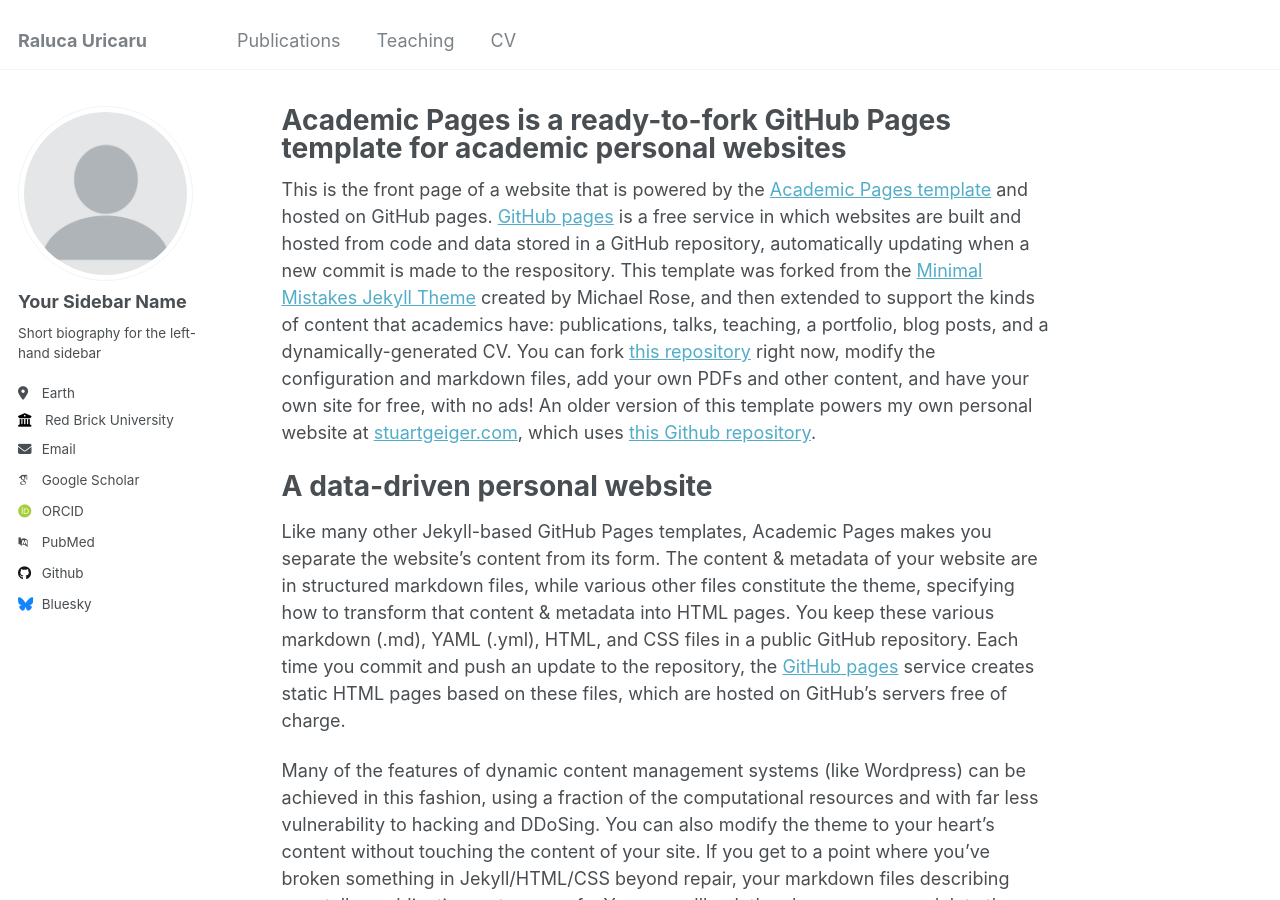
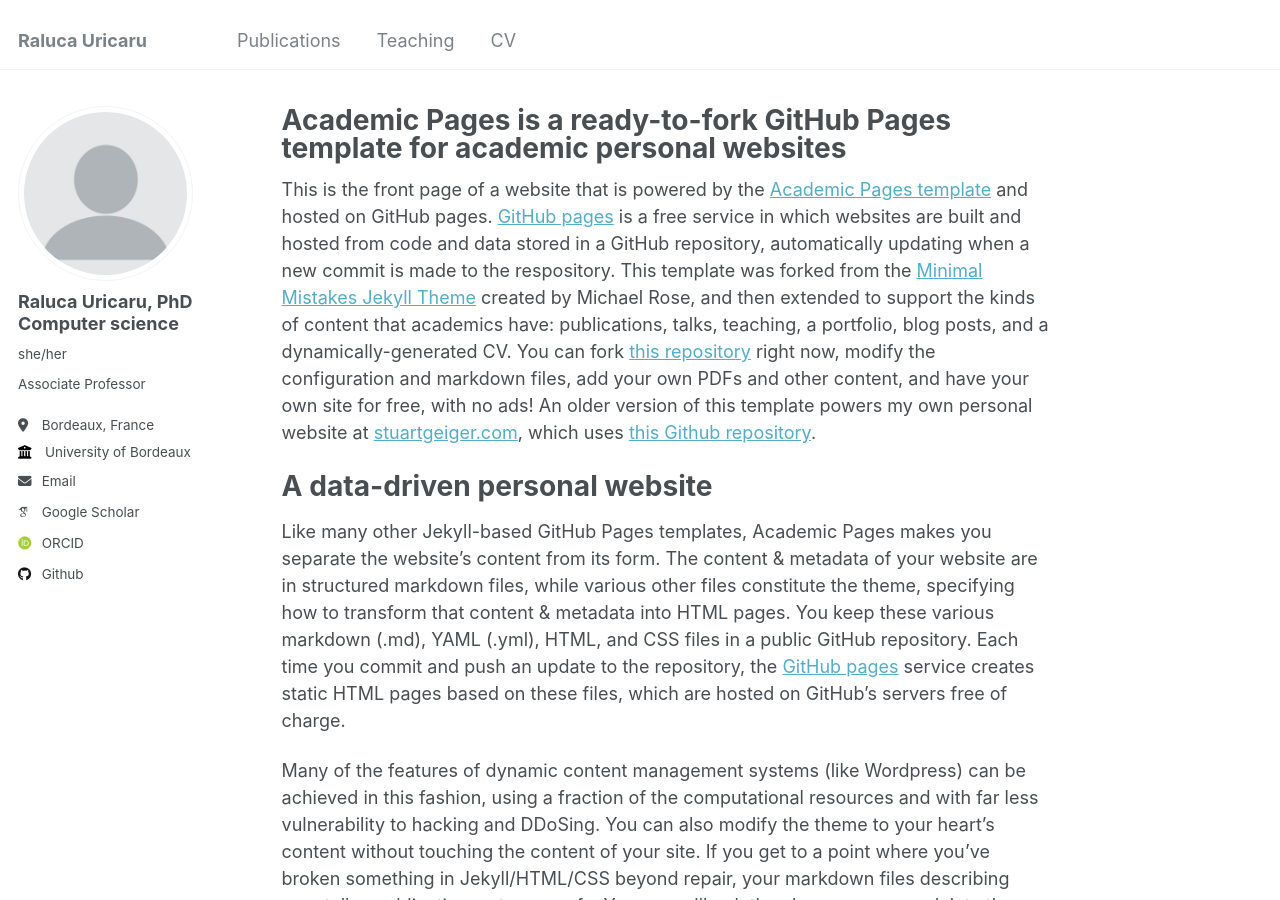
Before and after one commit to ruricaru/ruricaru.github.io, a Jekyll site: the page built from _pages/about.md, in a window 1280 px wide and 900 px high. Built offline with Jekyll 4.4.1, drawn with Linux system fonts in a browser that asks for light colours; some web fonts are replaced.

Commit message:
Update _config.yml

```diff
--- a/_config.yml
+++ b/_config.yml
@@ -11,7 +11,7 @@ locale                   : "en-US"
 title                    : "Raluca Uricaru"
 title_separator          : "-"
 name                     : &name "Raluca Uricaru"
-description              : &description "Associate Professor, University of Bordeaux, France"
+description              : &description "Raluca Uricaru's website"
 url                      : https://ruricaru.github.io # the base hostname & protocol for your site e.g. "https://mmistakes.github.io"
 baseurl                  : "" # the subpath of your site, e.g. "/blog"
 repository               : "ruricaru/ruricaru.github.io"
@@ -22,56 +22,56 @@ repository               : "ruricaru/ruricaru.github.io"
 author:
   # Biographic information
   avatar           : "profile.png"
-  name             : "Your Sidebar Name"
-  pronouns         : # example: "she/her"
-  bio              : "Short biography for the left-hand sidebar"
-  location         : "Earth"
-  employer         : "Red Brick University"
+  name             : "Raluca Uricaru, PhD Computer science"
+  pronouns         : "she/her"
+  bio              : "Associate Professor"
+  location         : "Bordeaux, France"
+  employer         : "University of Bordeaux"
   uri              : # URL
-  email            : "none@example.org"
+  email            : "(firstname).(lastname)@u-bordeaux.fr"
 
   # Academic websites
-  arxiv            : # URL - Update with the correct link to your profile
-  googlescholar    : "https://scholar.google.com/citations?user=PS_CX0AAAAAJ"
-  impactstory      : # URL
-  orcid            : "http://orcid.org/yourorcidurl"
-  semantic         : # URL
-  pubmed           : "https://www.ncbi.nlm.nih.gov/pubmed/?term=john+snow"
-  researchgate     : # URL
+  #arxiv            : # URL - Update with the correct link to your profile
+  googlescholar    : "https://scholar.google.com/citations?user=RalucaUricaru"
+  #impactstory      : # URL
+  orcid            : "https://orcid.org/0000-0002-5730-6428"
+  #semantic         : # URL
+  #pubmed           : "https://www.ncbi.nlm.nih.gov/pubmed/?term=john+snow"
+  #researchgate     : # URL
 
   # Repositories and software development
-  bitbucket        : # Username - Update with your username on the site
-  codepen          : # Username
-  dribbble         : # Username
-  github           : "academicpages"
-  kaggle           : # Username
-  stackoverflow    : # User number or user number and name (i.e., use "1" or "1/jeff-atwood")
+  #bitbucket        : # Username - Update with your username on the site
+  #codepen          : # Username
+  #dribbble         : # Username
+  github           : "ruricaru"
+  #kaggle           : # Username
+  #stackoverflow    : # User number or user number and name (i.e., use "1" or "1/jeff-atwood")
 
   # Social media
-  bluesky          : "bsky.app" # Replace this with you Bluesky username
-  facebook         : # Username
-  flickr           : # Username
-  foursquare       : # Username
-  goodreads        : # Username
-  google_plus      : # Username
-  keybase          : # Username
-  instagram        : # Username
-  lastfm           : # Username
-  linkedin         : # Username
-  mastodon         : # URL
-  medium           : # URL
-  pinterest        : # Username
-  soundcloud       : # Username
-  steam            : # Username
-  telegram         : # URL
-  tumblr           : # Username
-  twitter          : # Username for X / Twitter
-  vine             : # Username
-  weibo            : # Username
-  wikipedia        : # Username
-  xing             : # Username
-  youtube          : # Username
-  zhihu            : # URL
+  #bluesky          : "bsky.app" # Replace this with you Bluesky username
+  #facebook         : # Username
+  #flickr           : # Username
+  #foursquare       : # Username
+  #goodreads        : # Username
+  #google_plus      : # Username
+  #keybase          : # Username
+  #instagram        : # Username
+  #lastfm           : # Username
+  #linkedin         : # Username
+  #mastodon         : # URL
+  #medium           : # URL
+  #pinterest        : # Username
+  #soundcloud       : # Username
+  #steam            : # Username
+  #telegram         : # URL
+  #tumblr           : # Username
+  #twitter          : # Username for X / Twitter
+  #vine             : # Username
+  #weibo            : # Username
+  #wikipedia        : # Username
+  #xing             : # Username
+  #youtube          : # Username
+  #zhihu            : # URL
 
 # Publication Category - The following the list of publication categories and their headings
 publication_category:
```
